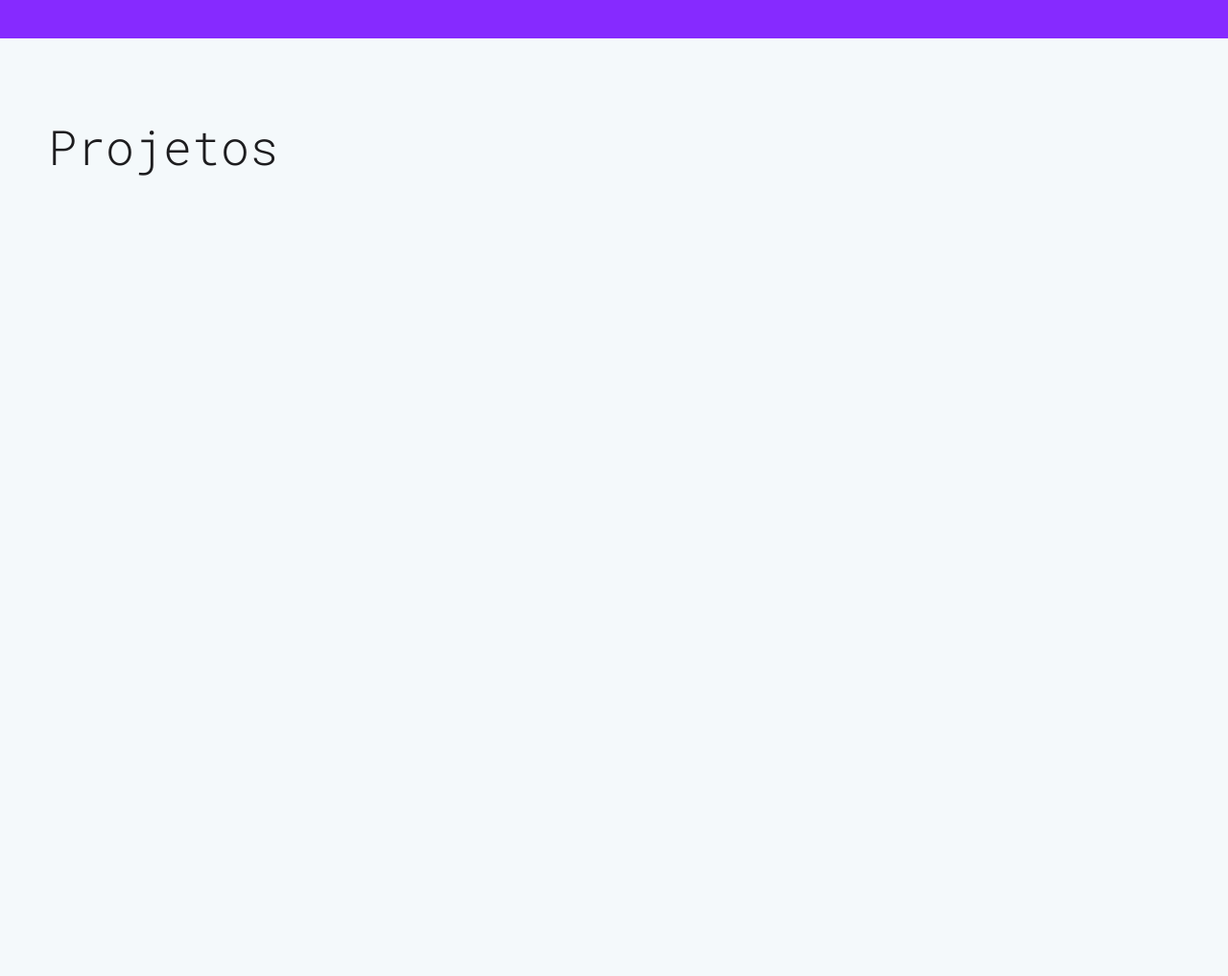
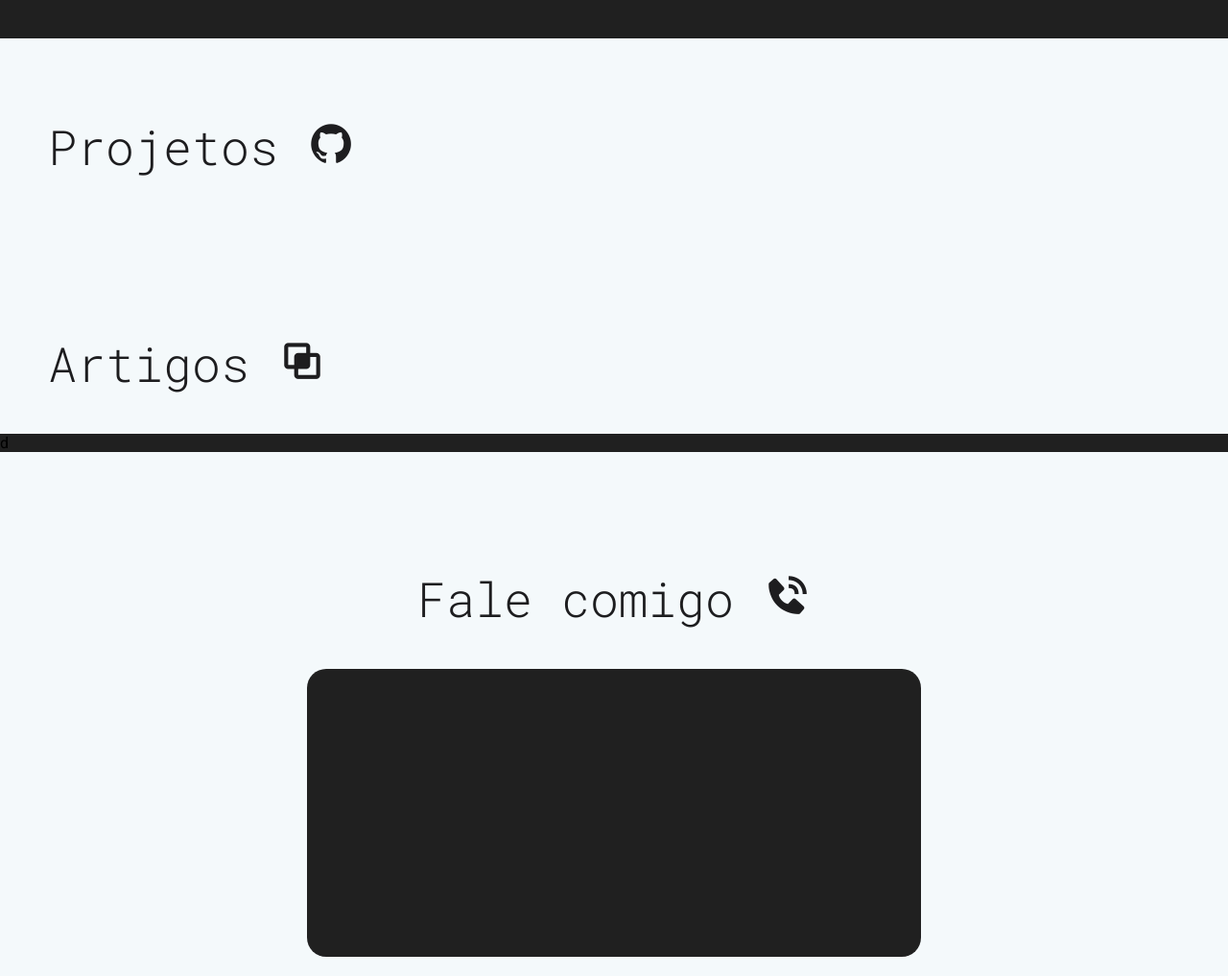
Before and after one commit to viniciosragazzi/PortifolioUi, a plain HTML site: page index.html in a window 1280 px wide. Shown: the part 320-1337 px from the top of the page at 96% size. Before the commit the page ends 800 px from the top, so only its background shows below. Drawn offline with nearby package versions, Linux system fonts and the light colour scheme; no server answers.

Commit message:
Mundança na cor do projeto

```diff
--- a/assets/style/style.scss
+++ b/assets/style/style.scss
@@ -7,8 +7,9 @@
 }
 
 :root {
-  --roxo: #8122ff;
-  --roxo2: #862aff;
+  --cor1: #242424;
+  --cor2: #202020;
+  --ltwhite:white;
   --gray: #1d1d1f;
 }
 a {
@@ -52,7 +53,7 @@ body {
     width: 100%;
     height: 80px;
     padding: 12px 20px;
-    background-color: var(--roxo);
+    background-color: var(--cor1);
     display: flex;
     justify-content: space-between;
     align-items: center;
@@ -101,10 +102,17 @@ body {
     }
   }
   main {
+    .title-section{
+      font-family: "Roboto Mono", monospace;
+      font-size: 50px;
+      font-weight: 300;
+      color: var(--gray);;
+      padding-left: 50px;
+    }
     #container-welcome {
       width: 100%;
       min-height: 250px;
-      background-color: var(--roxo2);
+      background-color: var(--cor2);
       position: relative;
       margin: 110px 0 60px 0;
       padding: 0 75px;
@@ -114,7 +122,6 @@ body {
       color: white;
 
       h1 {
-        font-family: "Roboto Mono", monospace;
         font-size: 60px;
         font-weight: 300;
       }
@@ -132,12 +139,7 @@ body {
       padding: 20px 0;
       font-family: "Roboto Mono", monospace;
 
-      h1 {
-        font-size: 50px;
-        font-weight: 300;
-        color: var(--gray);;
-        padding-left: 50px;
-      }
+
 
       .projetos-cards {
         width: 95%;
@@ -165,8 +167,8 @@ body {
               box-shadow: 2px 2px 2px rgba(0, 0, 0, 0.24);
           }
           &.html{
-            color: white !important;
-            background-color: var(--roxo2);
+            color: var(--ltwhite) !important;
+            background-color: var(--cor1);
             &> .categoria-projeto {
               border: 1px solid white;
             }
@@ -176,8 +178,8 @@ body {
 
           }
           &.scss{
-            color: white !important;
-            background-color: #004586;
+            color: var(--ltwhite) !important;
+            background-color:var(--cor1);
             &> .categoria-projeto {
               border: 1px solid white;
             }
@@ -188,8 +190,8 @@ body {
           }
 
           &.css{
-            color: white !important;
-            background-color: #00d38d;
+            color: var(--ltwhite) !important;
+            background-color: var(--cor1);
             &> .categoria-projeto {
               border: 1px solid white;
             }
@@ -200,8 +202,8 @@ body {
           }
 
           &.js{
-            color: white !important;
-            background-color: #c7ca00;
+            color: var(--ltwhite) !important;
+            background-color: var(--cor1);
             &> .categoria-projeto {
               border: 1px solid white;
             }
@@ -259,6 +261,36 @@ body {
         }
       }
     }
+    #artigosArea{
+      display: flex;
+      flex-direction: column;
+      padding: 20px 0;
+      margin: 80px 0;
+      .artigos-box{
+        width: 100%;
+        background-color: var(--cor2);
+        align-self: center;
+        margin-top: 40px;
+      }
+    }
+    #contactArea{
+      display: flex;
+      flex-direction: column;
+      align-items: center;
+      padding: 20px 0;
+      .title-section{
+        padding: 0;
+      }
+      .contact-box{
+        max-width: 100%;
+        min-width: 50%;
+        height: 300px;
+        background-color: var(--cor2);
+        align-self: center;
+        margin-top: 40px;
+        border-radius: 20px;
+      }
+    }
   }
 }
 
@@ -281,6 +313,9 @@ body {
 @media (max-width: 375px) {
 }
 @media (max-width: 425px) {
+  body main #container-welcome {
+    padding: 20px 75px;
+  }
   #hamburguer{
     display: block !important;
   }
--- a/index.html
+++ b/index.html
@@ -32,7 +32,7 @@
             <i class='bx bx-x' id="close"></i>
             <li class="navbar-item"><a href="#projects" class="navbar-link">Projetos</a></li>
             <li class="navbar-item"><a href="#" class="navbar-link">Artigos</a></li>
-            <li class="navbar-item"><a href="#" class="navbar-link">Contato</a></li>
+            <li class="navbar-item"><a href="#contactArea" class="navbar-link">Contato</a></li>
             <li class="navbar-item"><a href="#" class="navbar-link"><i class='bx bxs-moon'></i></a></li>
         </ul>
     </header>
@@ -54,13 +54,39 @@
         </section>
 
         <section id="projects">
-            <h1 class="title-projects">
-                Projetos
+            <h1 class="title-section">
+                Projetos <i class='bx bxl-github' ></i>
             </h1>
 
             <div class="projetos-cards">
+
             </div>
         </section>
+
+
+        <section class="artigos" id="artigosArea">
+            <h1 class="title-section">
+                Artigos <i class='bx bx-intersect' ></i>
+            </h1>
+
+            <div class="artigos-box">
+                <div class="artigo">
+                    d
+                </div>
+            </div>
+        </section>
+
+        <section class="contact" id="contactArea">
+            <h1 class="title-section">
+                Fale comigo <i class='bx bxs-phone-call' ></i>
+            </h1>
+
+            <div class="contact-box">
+
+            </div>
+        </section>
+
+
     </main>
     <footer>
 
```
Also changed, not shown: assets/style/style.css, 1 other file.
